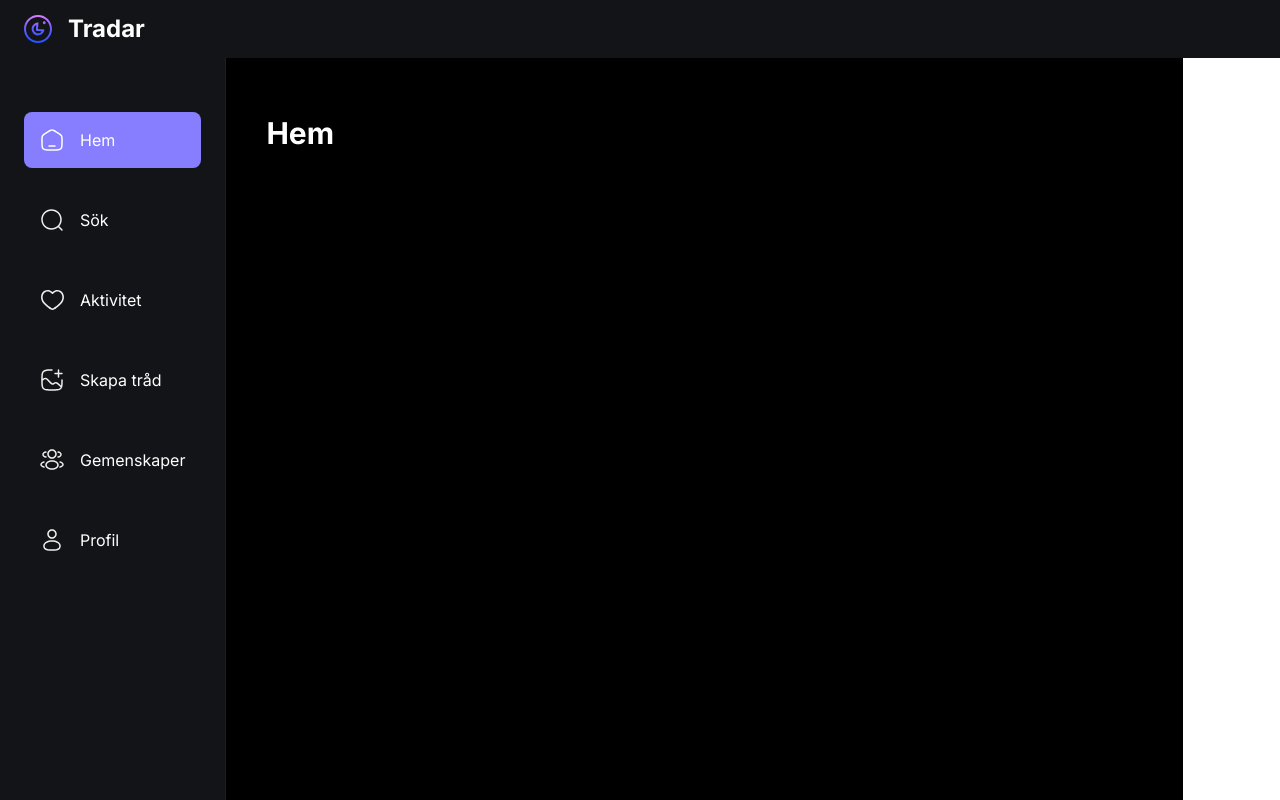
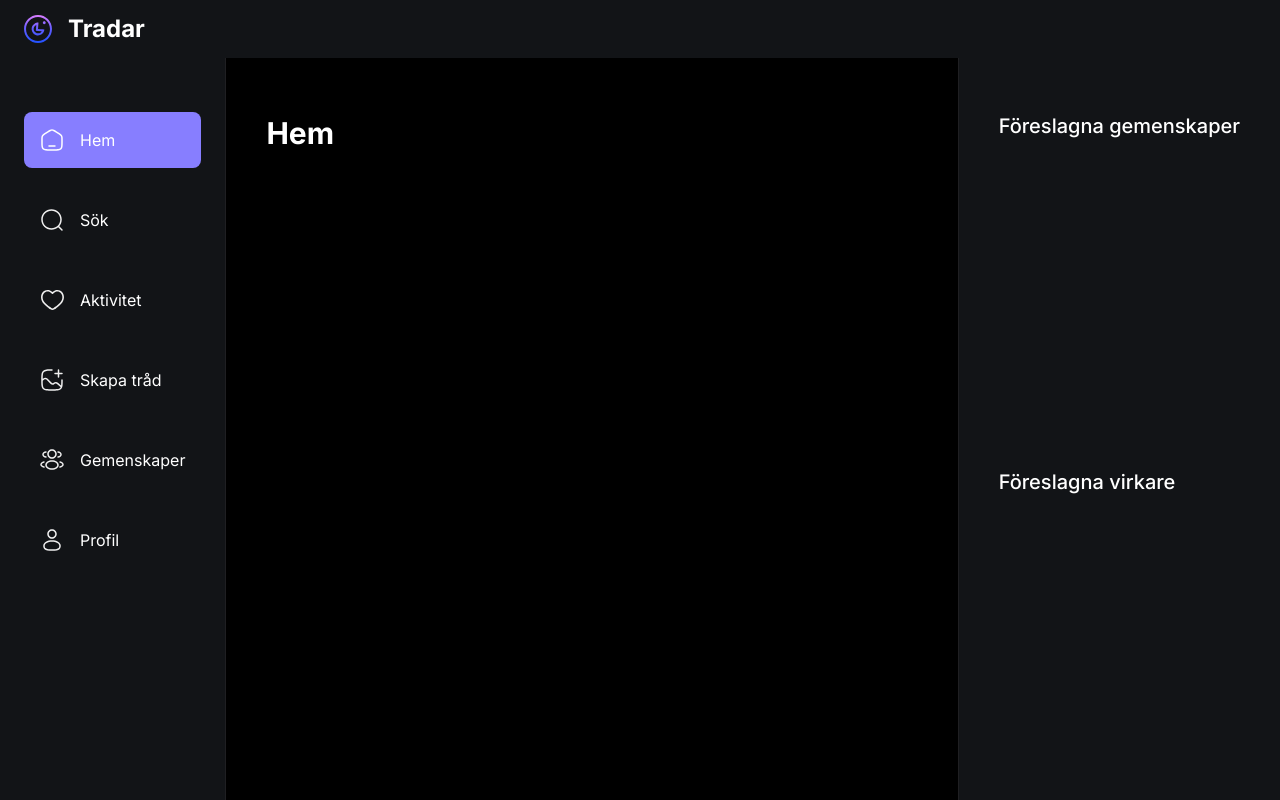
Before and after one commit to Mattias-b-Pettersson/tradar, a Next.js app: page / in a window 1280 px wide. Built offline with nearby package versions, Linux system fonts and the light colour scheme; no server answers.

Commit message:
add right sidebar

```diff
--- a/components/shared/RightSidebar.tsx
+++ b/components/shared/RightSidebar.tsx
@@ -1,5 +1,20 @@
 function RightSidebar() {
-    return <h1>RightSidebar</h1>
+    return (
+        <section className="custom-scrollbar rightsidebar">
+            <div className="flex flex-1 flex-col justify-start">
+                <h3 className="text-heading4-medium text-light-1">
+                    Föreslagna gemenskaper
+                </h3>
+
+            </div>
+            <div className="flex flex-1 flex-col justify-start">
+                <h3 className="text-heading4-medium text-light-1">
+                    Föreslagna virkare
+                </h3>
+
+            </div>
+        </section>
+    )
 }
 
 export default RightSidebar;
```
